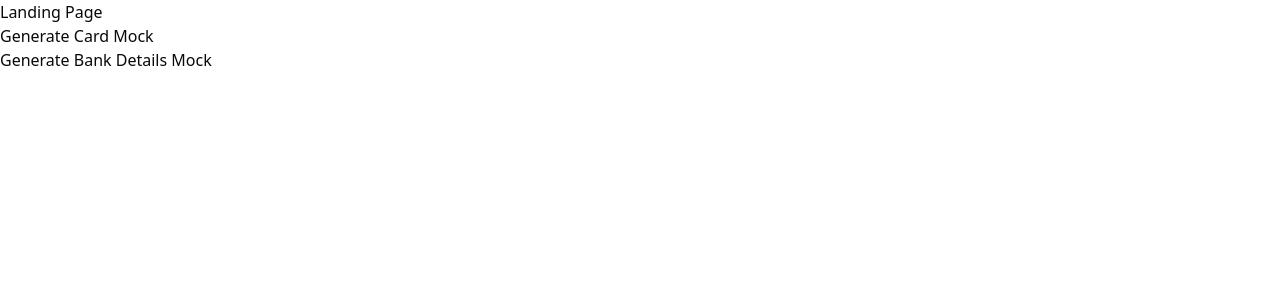
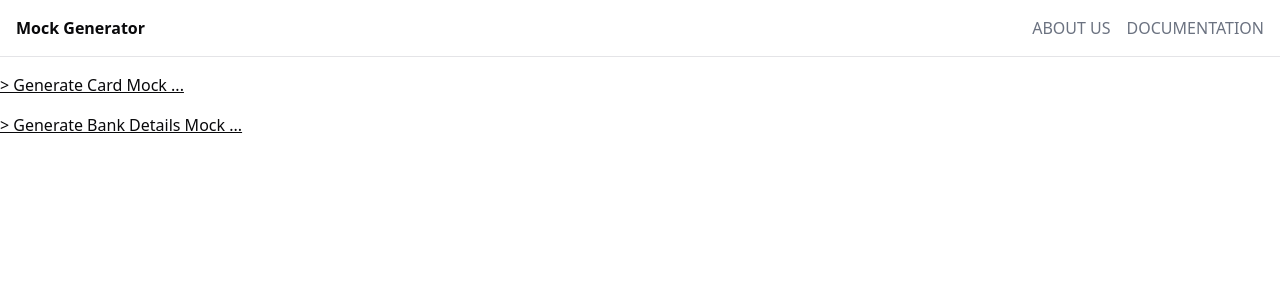
Before and after one commit to deep-vadukiya/mock-generator, a React (Vite) app: page / in a window 1280 px wide. Shown: the top 300 px of the page. Built offline with nearby package versions, Linux system fonts and the light colour scheme; a web font is replaced by a local one.

Commit message:
MG02 landing page: added ui to navigation bar and body container

```diff
--- a/pages/cardsMock/index.jsx
+++ b/pages/cardsMock/index.jsx
@@ -49,9 +49,9 @@ export default function CardMock() {
 
       <p>Generate Card Mock</p>
 
-      <div className="h-36" />
+      <div className="h-24" />
 
-      <div className="p-8" id="print">
+      <div className="p-8 overflow-x-auto" id="print">
         <div
           className="container mx-auto p-12 rounded-3xl shadow-xl flex flex-col justify-between"
           style={{ backgroundColor, maxWidth: 880, height: 510 }}
--- a/pages/landingPage/index.jsx
+++ b/pages/landingPage/index.jsx
@@ -1,29 +1,45 @@
 //
 
 import React from "react";
-import { useNavigate } from "react-router-dom";
+import { Link } from "react-router-dom";
 import { APP_PATH } from "../../routes/paths";
 
 // ------------------------------------------------
 
 export default function LandingPage() {
-  const navigate = useNavigate();
+  return (
+    <>
+      <nav className="flex justify-between p-4 border-b">
+        <p>
+          <b>Mock Generator</b>
+        </p>
 
-  return (
-    <div>
-      <p>Landing Page</p>
+        <div className="flex gap-4">
+          <Link
+            className="group text-gray-500 transition duration-300 hover:underline hover:text-gray-900"
+            to="/"
+          >
+            ABOUT US
+          </Link>
 
-      <div>
-        <button onClick={() => navigate(APP_PATH.cardMockRoute)}>
-          Generate Card Mock
-        </button>
+          <Link
+            className="group text-gray-500 transition duration-300 hover:underline hover:text-gray-900"
+            to="/"
+          >
+            DOCUMENTATION
+          </Link>
+        </div>
+      </nav>
+
+      <div className="container mx-auto mt-4 flex flex-col gap-4">
+        <Link to={APP_PATH.cardMockRoute} className="underline">
+          {"> Generate Card Mock ..."}
+        </Link>
+
+        <Link to={APP_PATH.bankDetailsMockRoute} className="underline">
+          {"> Generate Bank Details Mock ..."}
+        </Link>
       </div>
-
-      <div>
-        <button onClick={() => navigate(APP_PATH.bankDetailsMockRoute)}>
-          Generate Bank Details Mock
-        </button>
-      </div>
-    </div>
+    </>
   );
 }
```
